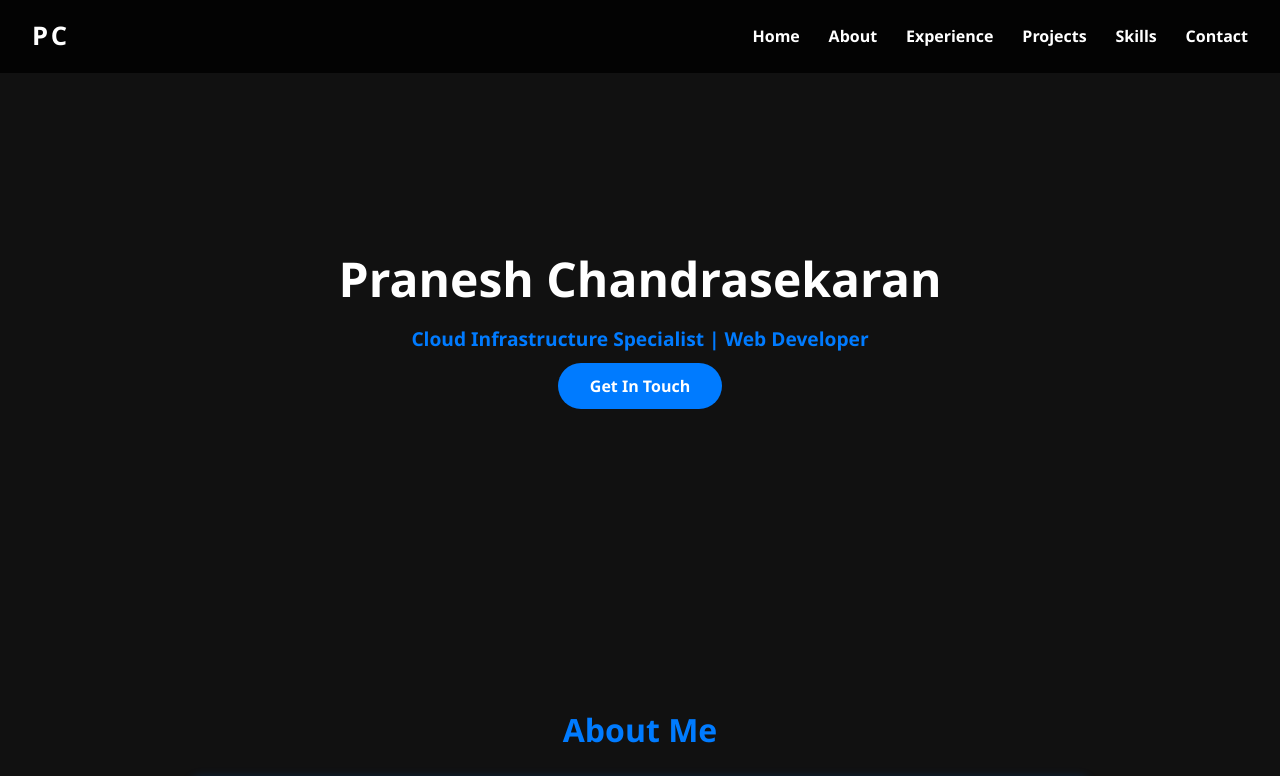
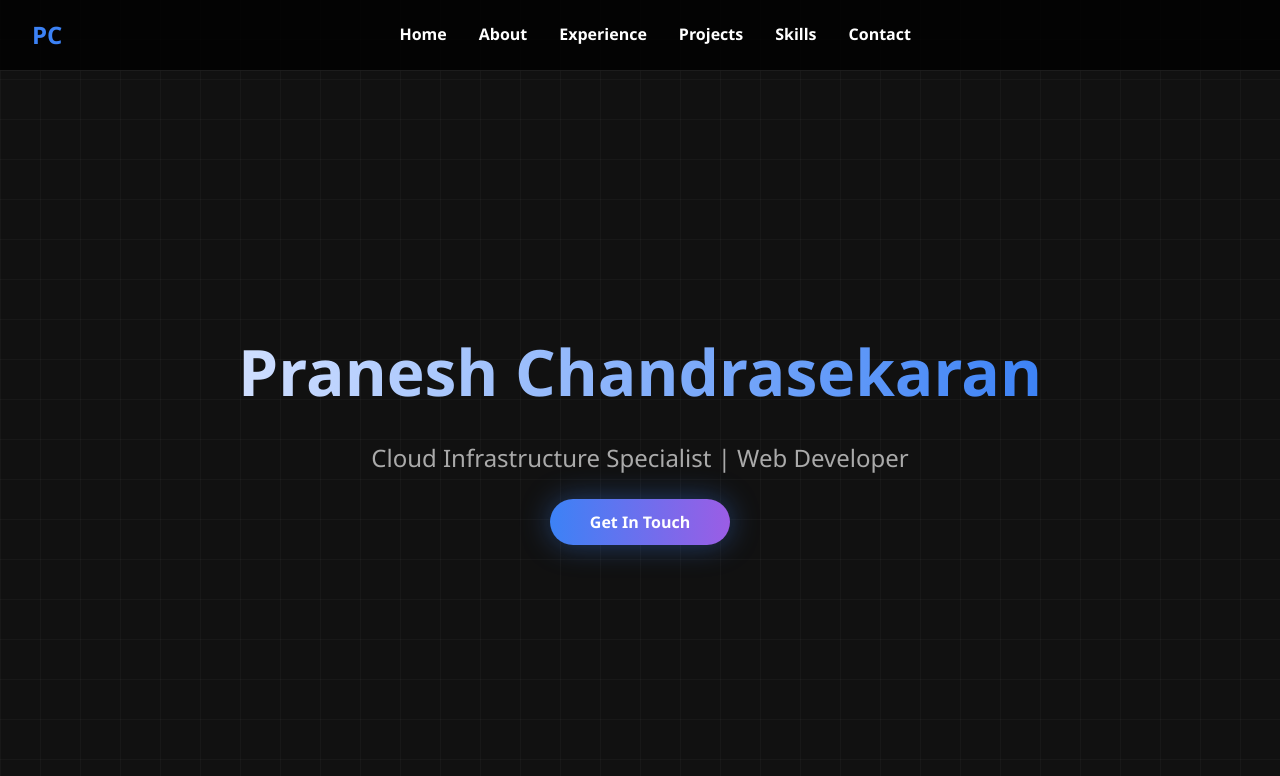
Before and after one commit to Praneshc14/my-portfolio, a plain HTML site: page index.html in a window 1280 px wide. Shown: the top 776 px of the page. Drawn offline with Linux system fonts and the light colour scheme.

Commit message:
style.css

```diff
--- a/style.css
+++ b/style.css
@@ -2,8 +2,8 @@
 :root {
   --text-primary: #ffffff;
   --primary-bg: #111111;
-  --accent-blue: #007bff;
-  --accent-purple: #6f42c1;
+  --accent-blue: #3c82f6;
+  --accent-purple: #9b5de5;
 }
 
 /* Reset and basics */
@@ -19,12 +19,29 @@ body {
   background-color: var(--primary-bg);
   line-height: 1.6;
   overflow-x: hidden;
+  position: relative;
+}
+
+/* Grid background */
+body::before {
+  content: "";
+  position: fixed;
+  top: 0;
+  left: 0;
+  width: 100%;
+  height: 100%;
+  background-image: linear-gradient(0deg, rgba(255,255,255,0.03) 1px, transparent 1px),
+                    linear-gradient(90deg, rgba(255,255,255,0.03) 1px, transparent 1px);
+  background-size: 40px 40px;
+  z-index: 0;
 }
 
 .container {
-  max-width: 960px;
+  max-width: 1200px;
   margin: 0 auto;
   padding: 0 2rem;
+  position: relative;
+  z-index: 1;
 }
 
 /* Navbar */
@@ -32,29 +49,30 @@ nav {
   position: fixed;
   top: 0;
   width: 100%;
-  background: rgba(0, 0, 0, 0.8);
+  background: #000;
   z-index: 1000;
-  transition: background 0.3s ease;
+  padding: 1rem 0;
+  border-bottom: 1px solid rgba(255, 255, 255, 0.1);
 }
 
 .nav-container {
   display: flex;
   justify-content: space-between;
   align-items: center;
-  padding: 1rem 2rem;
+  padding: 0 2rem;
 }
 
 .logo {
   font-weight: 700;
-  font-size: 1.6rem;
-  letter-spacing: 0.1em;
+  font-size: 1.5rem;
+  color: var(--accent-blue);
   user-select: none;
 }
 
 .nav-links {
   display: flex;
   list-style: none;
-  gap: 1.8rem;
+  gap: 2rem;
 }
 
 .nav-links li a {
@@ -70,91 +88,58 @@ nav {
   outline: none;
 }
 
-/* Animations */
-@keyframes fadeInUp {
-  from {
-    opacity: 0;
-    transform: translateY(30px);
-  }
-  to {
-    opacity: 1;
-    transform: translateY(0);
-  }
-}
-
-.fade-in {
-  opacity: 0;
-  transform: translateY(30px);
-  transition: all 0.6s ease;
-}
-
-.fade-in.visible {
-  opacity: 1;
-  transform: translateY(0);
-}
-
-/* Mobile Menu */
-.mobile-menu {
-  display: none;
-  flex-direction: column;
-  cursor: pointer;
-}
-
-.mobile-menu span {
-  width: 25px;
-  height: 3px;
-  background: var(--text-primary);
-  margin: 3px 0;
-  transition: 0.3s;
-}
-
 /* Hero Section */
 .hero {
-  height: 80vh;
+  height: 100vh;
   display: flex;
   justify-content: center;
   align-items: center;
   text-align: center;
-  padding: 0 2rem;
+  padding-top: 120px;
   user-select: none;
+  position: relative;
 }
 
 .hero-content h1 {
-  font-size: 3rem;
-  margin-bottom: 0.4rem;
+  font-size: 4rem;
+  font-weight: 800;
+  background: linear-gradient(to right, #d0dfff, var(--accent-blue));
+  -webkit-background-clip: text;
+  -webkit-text-fill-color: transparent;
+  margin-bottom: 1rem;
 }
 
 .subheading {
-  font-size: 1.2rem;
-  margin-bottom: 1.2rem;
-  color: var(--accent-blue);
-  font-weight: 600;
+  font-size: 1.5rem;
+  margin-bottom: 2rem;
+  color: #aaa;
+  font-weight: 500;
 }
 
 .cta-button {
-  background: var(--accent-blue);
+  background: linear-gradient(to right, var(--accent-blue), var(--accent-purple));
   color: white;
-  padding: 0.75rem 2rem;
+  padding: 0.75rem 2.5rem;
   border: none;
-  border-radius: 40px;
+  border-radius: 9999px;
   cursor: pointer;
   font-weight: 600;
   text-decoration: none;
-  transition: background 0.3s ease;
+  transition: transform 0.3s ease;
+  box-shadow: 0 0 30px rgba(60, 130, 246, 0.4);
 }
 
 .cta-button:hover,
 .cta-button:focus {
-  background: var(--accent-purple);
+  transform: scale(1.05);
   outline: none;
 }
 
-/* Sections */
+/* Other Sections */
 section {
   padding: 4rem 0;
 }
 
-/* Section Titles */
 .section-title {
   font-size: 2rem;
   margin-bottom: 1.5rem;
@@ -163,7 +148,6 @@ section {
   font-weight: 700;
 }
 
-/* Cards */
 .card {
   background-color: #222;
   padding: 2rem;
@@ -173,7 +157,6 @@ section {
   transition: transform 0.3s ease;
 }
 
-/* Skill Grid */
 .skills-grid {
   display: grid;
   grid-template-columns: repeat(4, 1fr);
@@ -192,7 +175,6 @@ section {
   color: var(--accent-blue);
 }
 
-/* Contact Form */
 .contact-form {
   display: flex;
   flex-direction: column;
@@ -226,7 +208,6 @@ section {
   outline: none;
 }
 
-/* Footer */
 footer {
   background: #111;
   text-align: center;
@@ -235,7 +216,6 @@ footer {
   user-select: none;
 }
 
-/* Responsive Design */
 @media (max-width: 768px) {
   .nav-links {
     display: none;
@@ -284,7 +264,6 @@ footer {
   }
 }
 
-/* Custom scrollbar */
 ::-webkit-scrollbar {
   width: 8px;
 }
@@ -302,7 +281,6 @@ footer {
   background: var(--accent-purple);
 }
 
-/* Card hover effect */
 .card:hover {
   transform: translateY(-10px) scale(1.02);
   box-shadow: 0 8px 20px rgba(0, 123, 255, 0.5);
```
